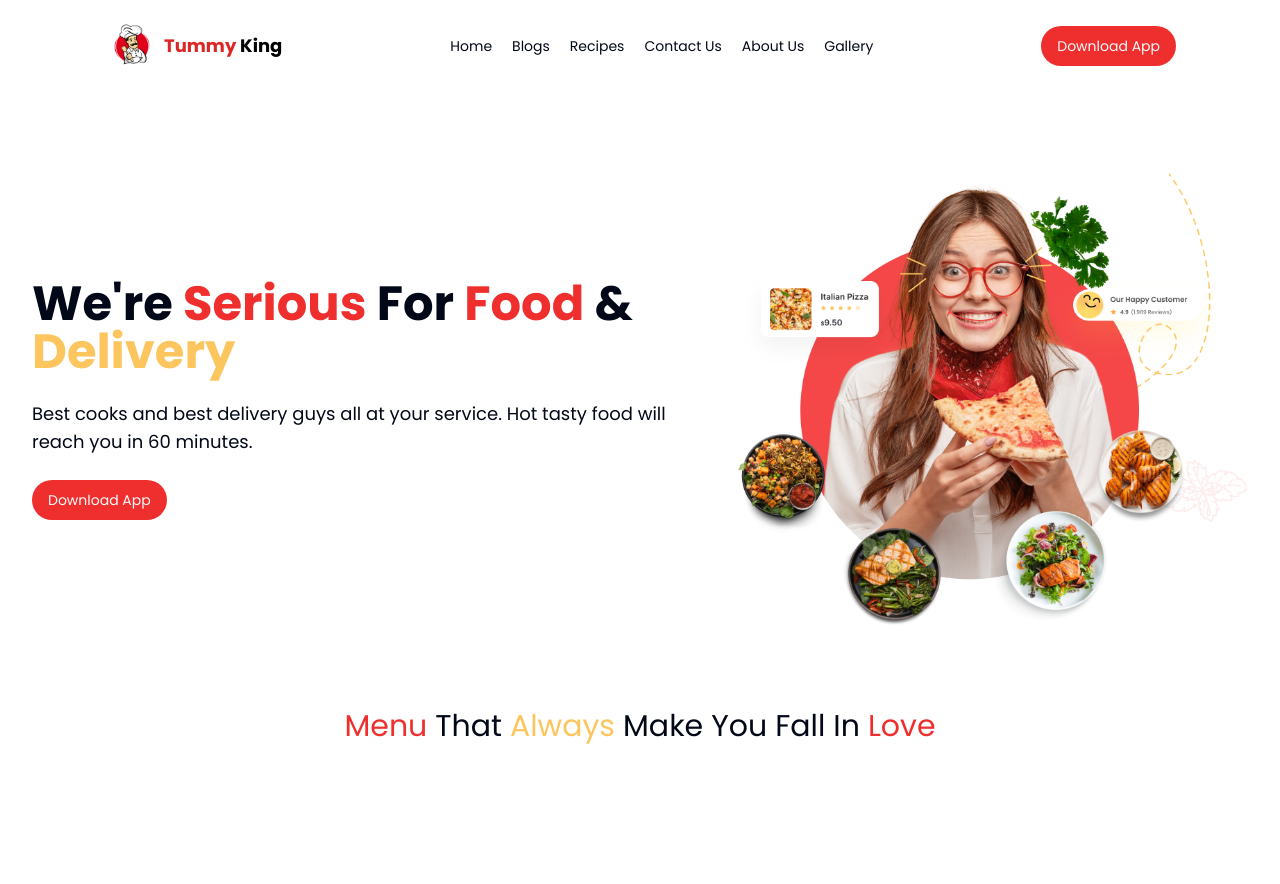
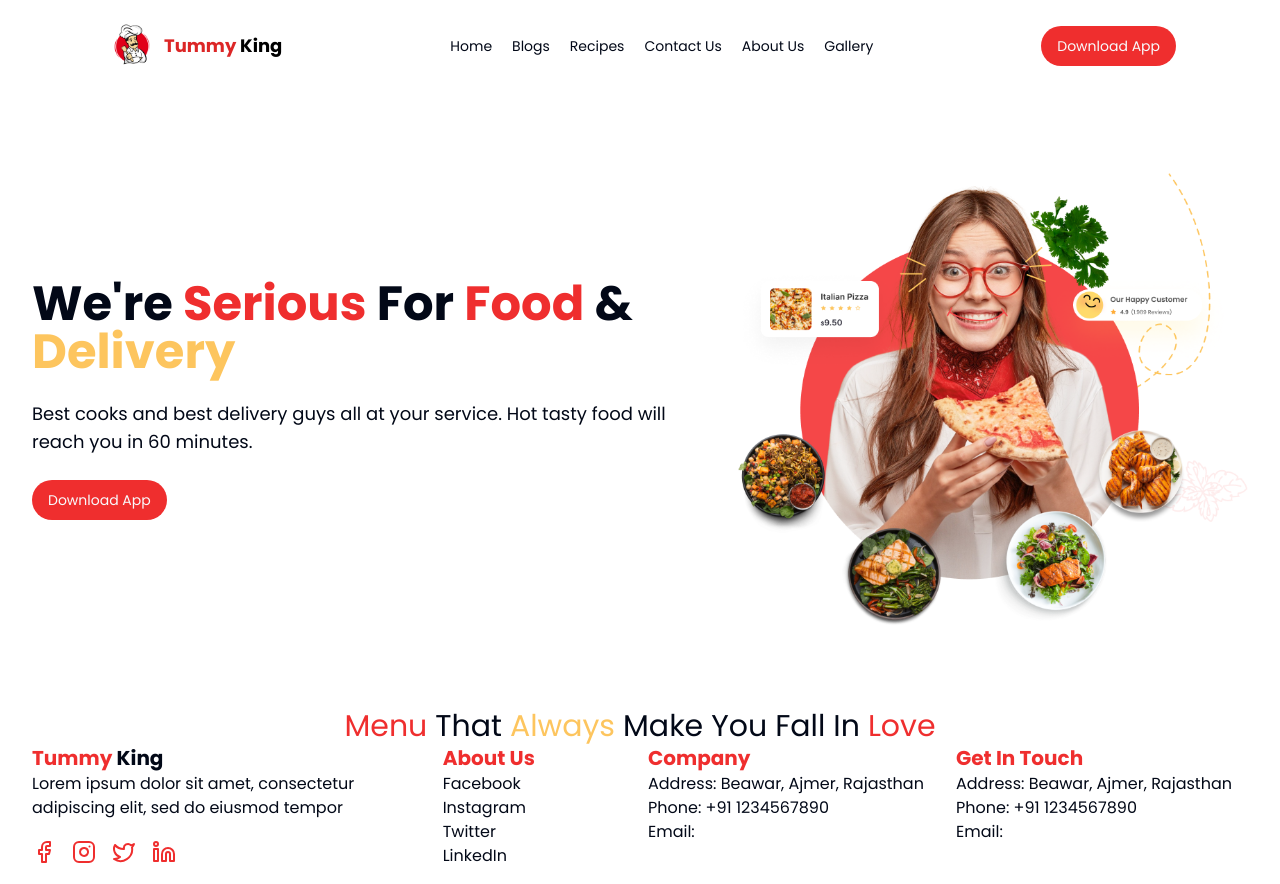
Before and after one commit to GautamSharma05/tummy-king, a Next.js app: page / in a window 1280 px wide. Before the commit the page ends 800 px from the top, so only its background shows below. Built offline with nearby package versions, Linux system fonts and the light colour scheme.

Commit message:
chore: Add Footer component to layout

```diff
--- a/src/app/layout.tsx
+++ b/src/app/layout.tsx
@@ -2,6 +2,7 @@ import type { Metadata } from "next";
 import { Poppins } from "next/font/google";
 import "./globals.css";
 import Header from "@/components/Header/Header";
+import Footer from "@/components/Footer/Footer";
 
 const poppins = Poppins({
   weight: ["400", "700"],
@@ -12,7 +13,7 @@ const poppins = Poppins({
 
 export const metadata: Metadata = {
   title: "Tummy King - Quality At Your Door",
-  description: "Best cooks and best delivery guys all at your service. Hot tasty food will reach you in 60 minutes. Service Available 24/7 in Ajmer Only",
+  description: "Best cooks and best delivery guys all at your service. Hot tasty food will reach you in 30 minutes. Service Available 24/7 in Ajmer Only",
 };
 
 export default function RootLayout({
@@ -24,7 +25,9 @@ export default function RootLayout({
     <html lang="en">
       <body className={poppins.className}>
       <Header />
-        {children}</body>
+        {children}
+       <Footer />
+        </body>
     </html>
   );
 }
--- /dev/null
+++ b/src/components/Footer/Footer.tsx
@@ -0,0 +1,68 @@
+import {
+  Facebook,
+  FacebookIcon,
+  Instagram,
+  InstagramIcon,
+  Link,
+  LinkedinIcon,
+  Twitter,
+  TwitterIcon,
+} from "lucide-react";
+import React from "react";
+
+export default function Footer() {
+  return (
+    <footer>
+      <div className="container">
+        <div className="grid md:grid-cols-12 justify-around gap-4 ">
+          <div className="col-span-4">
+            <h3 className="text-xl font-semibold">
+              <span className="text-primary">Tummy</span> King
+            </h3>
+            <span className="mt-3">
+              Lorem ipsum dolor sit amet, consectetur adipiscing elit, sed do
+              eiusmod tempor
+            </span>
+            <div className="flex gap-4 my-5">
+              <Facebook className="text-primary" />
+              <Instagram className="text-primary" />
+              <TwitterIcon className="text-primary" />
+              <LinkedinIcon className="text-primary" />
+            </div>
+          </div>
+          <div className="col-span-2">
+            <h3 className="text-xl font-semibold text-primary">About Us</h3>
+            <ul>
+              <li>Facebook</li>
+              <li>Instagram</li>
+              <li>Twitter</li>
+              <li>LinkedIn</li>
+            </ul>
+          </div>
+          <div className="col-span-3">
+            <h3 className="text-xl font-semibold text-primary">Company</h3>
+            <ul>
+              <li>Address: Beawar, Ajmer, Rajasthan</li>
+              <li>Phone: +91 1234567890</li>
+              <li>
+                Email:
+                <a href="mailto:"></a>
+              </li>
+            </ul>
+          </div>
+          <div className="col-span-3">
+            <h3 className="text-xl font-semibold text-primary">Get In Touch</h3>
+            <ul>
+              <li>Address: Beawar, Ajmer, Rajasthan</li>
+              <li>Phone: +91 1234567890</li>
+              <li>
+                Email:
+                <a href="mailto:"></a>
+              </li>
+            </ul>
+          </div>
+        </div>
+      </div>
+    </footer>
+  );
+}
```
